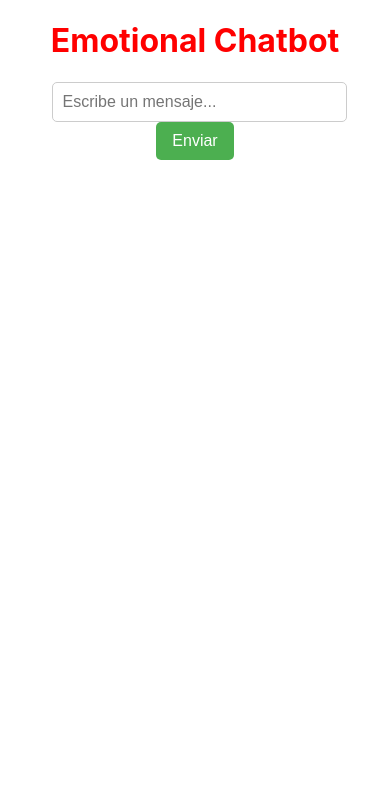
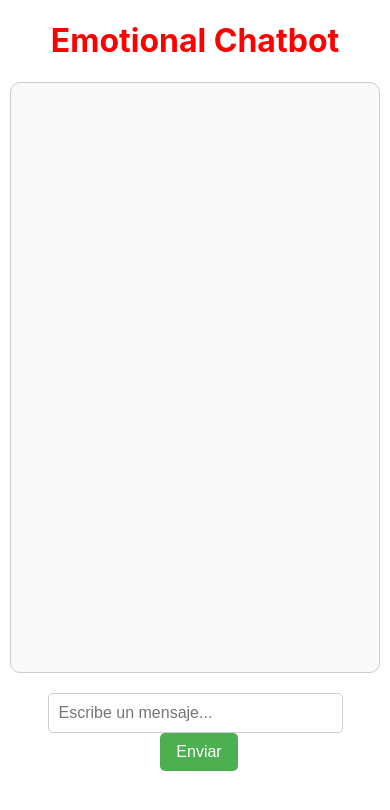
Before and after one commit to daviddans/H4CK_UDC_25, a React (Create React App) app in the folder app/: page / in a window 390 px wide. Shown: the top 810 px of the page. Built offline with nearby package versions, Linux system fonts and the light colour scheme.

Commit message:
Arreglos ChatBot React

```diff
--- a/app/src/components/Chatbot.css
+++ b/app/src/components/Chatbot.css
@@ -1,41 +1,109 @@
-  input {
-    padding: 0.625em; /* Padding relativo (aproximadamente 10px) */
-    border: 0.0625em solid #ccc; /* Borde proporcional */
-    border-radius: 0.3125em; /* Border-radius proporcional */
-    font-size: 1rem; /* Tamaño de fuente relativo */
-    outline: none;
-    flex-grow: 1; /* Hace que el input ocupe todo el espacio disponible */
-    width: 70%;
-    margin-left: 0.5rem;
-    justify-content: center;
+/* Contenedor principal del chat */
+.chat-container {
+  display: flex;
+  flex-direction: column-reverse;
+  height: 45rem;
+  max-width: 90vw;
+  width: 100%;
+  margin: 0 auto;
+  padding: 1em;
+  overflow-y: auto;
+  border: 1px solid #ccc;
+  border-radius: 0.625em;
+  background-color: #f9f9f9;
+  scroll-behavior: smooth;
+  box-sizing: border-box;
+}
+
+/* Mensajes en general */
+.message {
+  max-width: 70%;
+  word-wrap: break-word;
+  padding: 0.625em;
+  margin: 0.3125em;
+  border-radius: 0.625em;
+  font-size: 1rem;
+}
+
+/* Mensajes del usuario (a la derecha) */
+.user-message {
+  align-self: flex-end;
+  background-color: #4CAF50;
+  color: white;
+}
+
+/* Mensajes del bot (a la izquierda) */
+.bot-message {
+  align-self: flex-start;
+  background-color: #e0e0e0;
+  color: black;
+}
+
+/* Estilos del input */
+input {
+  flex-grow: 1;
+  padding: 0.625em;
+  border: 0.0625em solid #ccc;
+  border-radius: 0.3125em;
+  font-size: 1rem;
+  outline: none;
+  width: 100%;
+  max-width: 70vw;
+}
+
+/* Estilos del botón */
+button {
+  padding: 0.625em 1em;
+  margin-left: 0.5rem;
+  background-color: #4CAF50;
+  color: white;
+  border: none;
+  border-radius: 0.3125em;
+  cursor: pointer;
+  font-size: 1rem;
+  white-space: nowrap;
+}
+
+button:hover {
+  background-color: #45a049;
+}
+
+.prompt {
+  padding: 0.625rem;
+  margin: 0.625rem;
+}
+
+/* Estilos responsivos para móviles y pantallas pequeñas */
+@media screen and (max-width: 768px) {
+  .chat-container {
+    height: 70vh;
+    max-width: 95vw;
+  }
+
+  .message {
+    max-width: 85%;
+    font-size: 0.9rem;
+  }
+
+  .input-container {
+    display: flex;
     align-items: center;
-    flex-direction: column;
+    width: 100%;
+    max-width: 70vw;
+    margin: 0 auto;
+    padding: 0.500em;
+    box-sizing: border-box;
   }
 
   button {
-    padding: 0.625em 1em; /* Padding relativo para el botón */
+    padding: 0.625em 1em;
     margin-left: 0.5rem;
-    margin-right: 0.5rem;
     background-color: #4CAF50;
     color: white;
     border: none;
-    border-radius: 0.3125em; /* Border-radius proporcional */
+    border-radius: 0.3125em;
     cursor: pointer;
     font-size: 1rem;
+    white-space: nowrap;
   }
-
-  button:hover {
-    background-color: #45a049;
-  }
-
-  chatuser {
-    display: inline-block; /* Para que el div solo ocupe el espacio necesario */
-    text-align: right; /* Alineamos el texto a la derecha */
-    max-width: 80%; /* Limita el ancho máximo del mensaje (ajustable) */
-    word-wrap: break-word; /* Hace que el texto se divida y pase a la siguiente línea si es necesario */
-    background-color: #4CAF50; /* Fondo verde */
-    color: white; /* Color del texto */
-    padding: 10px; /* Espaciado interno */
-    margin: 5px 0; /* Espaciado entre mensajes */
-    border-radius: 10px; /* Bordes redondeados */
-  }
+}
--- a/app/src/components/Chatbot.js
+++ b/app/src/components/Chatbot.js
@@ -24,7 +24,7 @@ export default function Chatbot() {
     // ...messages -> "copia" todos los mensajes del estado anterior
     // { text: input, sender: "user" } -> es el nuevo mensaje
     //setMessages -> junta el anterior estado con el nuevo mensaje y actualiza el estado
-    setMessages([...messages, { text: input, sender: "user" }]);
+    setMessages([{ text: input, sender: "user" }, ...messages]);
 
     //Cuando el mensaje ha sido enviado, limpiamos el cuadro de texto
     setInput("");
@@ -33,17 +33,17 @@ export default function Chatbot() {
   return (
 
     //Para diseñar el contenedor del chat
-    <div>
+    <div class="chat">
 
     {/* Contenendor de Mensajes */}
 
-      <div>
+      <div class="chat-container">
 
         {/* Recorremos el array de mensajes con messages.map */}
         {/* msg -> representa cada mensaje individual en la interación */}
         {/* index -> es el número de posición de cada mensaje en el array */}
         {messages.map((msg, index) => (
-          <div>
+          <div class="message user-message">
             {msg.text}
           </div>
         ))}
@@ -56,6 +56,11 @@ export default function Chatbot() {
           type="text"
           value={input}
           onChange={(e) => setInput(e.target.value)}
+          onKeyDown={(e) => {
+            if (e.key === "Enter") {
+              sendMessage();
+            }
+          }}
           placeholder="Escribe un mensaje..."
         />
 
```
